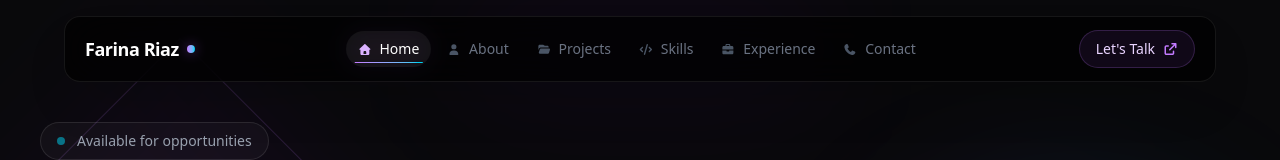
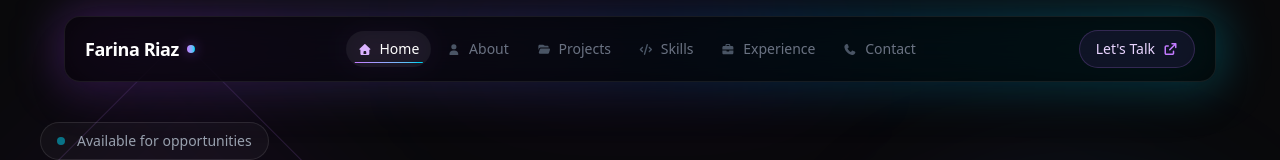
Before and after one commit to farina-riaz-fari/Portfolio, a Next.js app: page / in a window 1280 px wide. Shown: the top 160 px of the page. Built offline with nearby package versions, Linux system fonts and the light colour scheme.

Commit message:
Add navbar gradient glow

```diff
--- a/components/Navbar/index.tsx
+++ b/components/Navbar/index.tsx
@@ -67,8 +67,11 @@ const Navbar = () => {
       <div className="pointer-events-none absolute left-1/2 top-0 h-24 w-96 -translate-x-1/2 rounded-full bg-purple-600/[0.06] blur-3xl" />
 
       <div className="relative mx-auto max-w-6xl">
+        {/* Multi-color navbar glow */}
+        <div className="pointer-events-none absolute -inset-1 rounded-[18px] bg-gradient-to-r from-purple-500/30 via-blue-500/20 to-cyan-400/30 blur-xl" />
+
         {/* Main navbar */}
-        <div className="rounded-2xl border border-white/[0.08] bg-black/70 px-4 shadow-2xl shadow-black/20 backdrop-blur-xl md:px-5">
+        <div className="relative rounded-2xl border border-white/[0.08] bg-black/70 px-4 shadow-2xl shadow-black/20 backdrop-blur-xl md:px-5">
           <div className="flex h-16 items-center justify-between">
             {/* Logo */}
             <a
```
